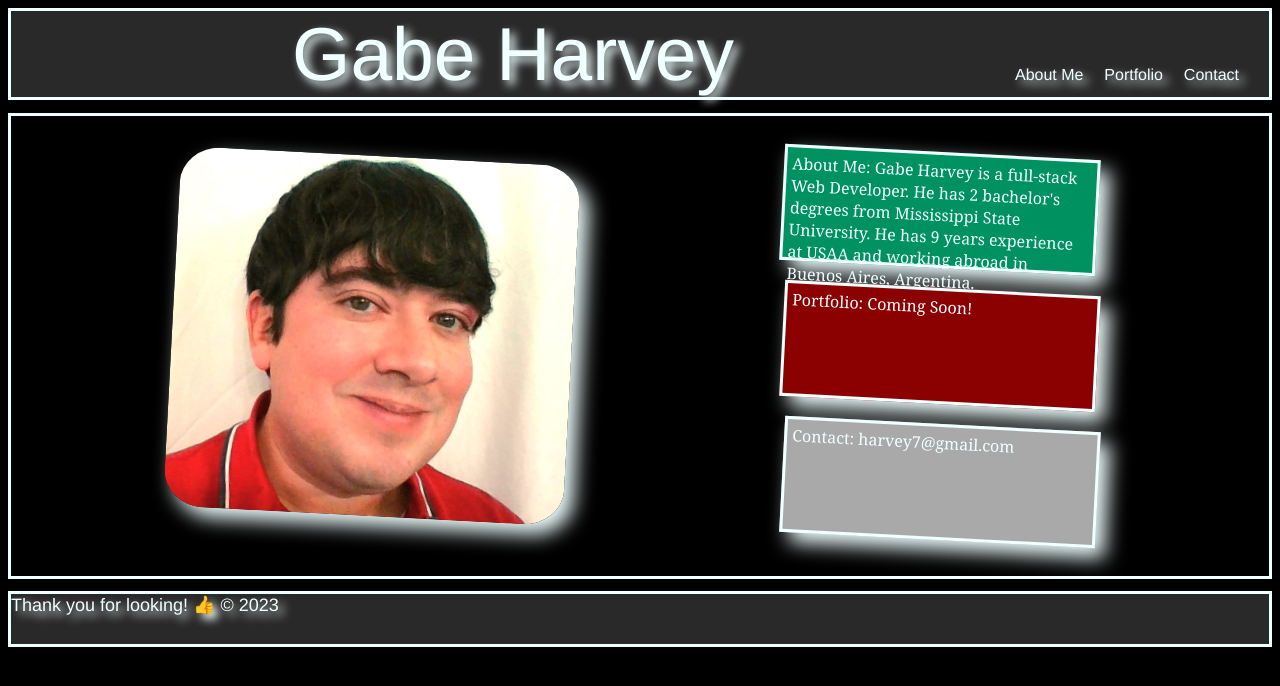
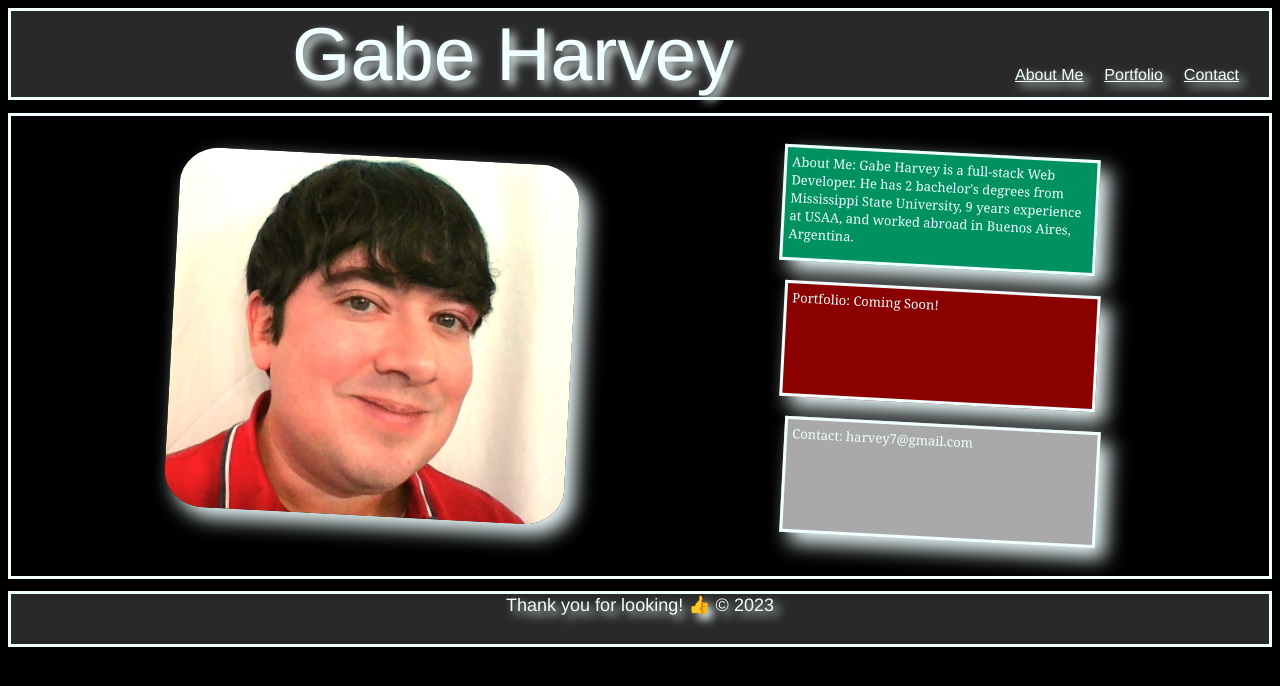
Before and after one commit to gabeharvey/gabe-portfolio, a plain HTML site: page index.html in a window 1280 px wide. Drawn offline with Linux system fonts and the light colour scheme.

Commit message:
added media queries

```diff
--- a/assets/style.css
+++ b/assets/style.css
@@ -29,6 +29,10 @@ li {
     max-width: 300px;
 }
 
+li a {
+    background-color: rgb(41, 41, 41);
+}
+
 h1 img {
     max-width: 400px;
     max-height: 400px;
@@ -55,6 +59,7 @@ section {
     height: 100px;
     transform: rotate(3deg);
     font-family: Cambria, Cochin, Georgia, Times, 'Times New Roman', serif;
+    font-size: small;
     padding: 5px;
 }
 
@@ -68,6 +73,7 @@ section {
     text-align: center;
     transform: rotate(3deg);
     font-family: Cambria, Cochin, Georgia, Times, 'Times New Roman', serif;
+    font-size: small;
     padding: 5px;
 }
 
@@ -81,6 +87,7 @@ section {
     text-align: center;
     transform: rotate(3deg);
     font-family: Cambria, Cochin, Georgia, Times, 'Times New Roman', serif;
+    font-size: small;
     padding: 5px;
 }
 
@@ -89,10 +96,18 @@ footer {
     background-color: rgb(41, 41, 41);
     font-size: large;
     font-family: 'Franklin Gothic Medium', 'Arial Narrow', Arial, sans-serif;
-    text-align: left;
+    text-align: center;
     text-shadow: 5px 5px 10px azure;
     min-width: 700px;
     min-height: 50px;
     border: solid azure;
     margin-top: 1%;
 }
+
+@media screen and (max-width: 768px) {
+    header {background-color: teal;}
+    nav {background-color: teal;}
+    li {background-color: teal;}
+    li a {background-color: teal;}
+    footer {background-color: teal;}
+    section {flex-direction: column;}
--- a/index.html
+++ b/index.html
@@ -9,15 +9,21 @@
 <body>
     <header>Gabe Harvey
         <nav>
-            <li>About Me</li>
-            <li>Portfolio</li>
-            <li>Contact</li>
+            <li>
+               <a href="#alpha">About Me</a>
+            </li>
+            <li>
+                <a href="#beta">Portfolio</a>
+            </li>
+            <li>
+                <a href="#charlie">Contact</a>
+            </li>
         </nav>
     </header>
     <section>
         <h1><img src="assets/Gabe Harvey.jpg" alt="Gabe Harvey"></h1>
             <ul>
-                <li id="alpha">About Me: Gabe Harvey is a full-stack Web Developer. He has 2 bachelor's degrees from Mississippi State University. He has 9 years experience at USAA and working abroad in Buenos Aires, Argentina.</li>
+                <li id="alpha">About Me: Gabe Harvey is a full-stack Web Developer. He has 2 bachelor's degrees from Mississippi State University, 9 years experience at USAA, and worked abroad in Buenos Aires, Argentina.</li>
                 <li id="beta">Portfolio: Coming Soon!</li>
                 <li id="charlie">Contact: harvey7@gmail.com</li>
             </ul>
```
